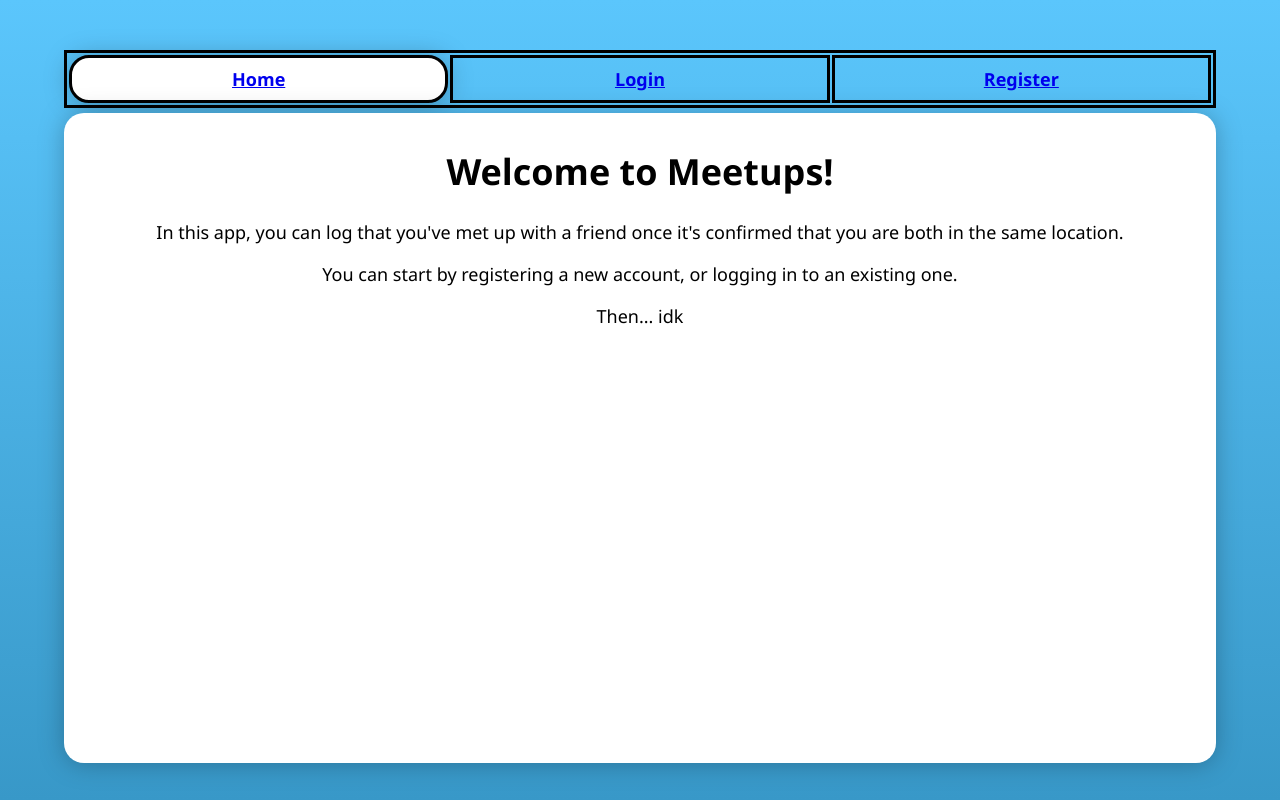
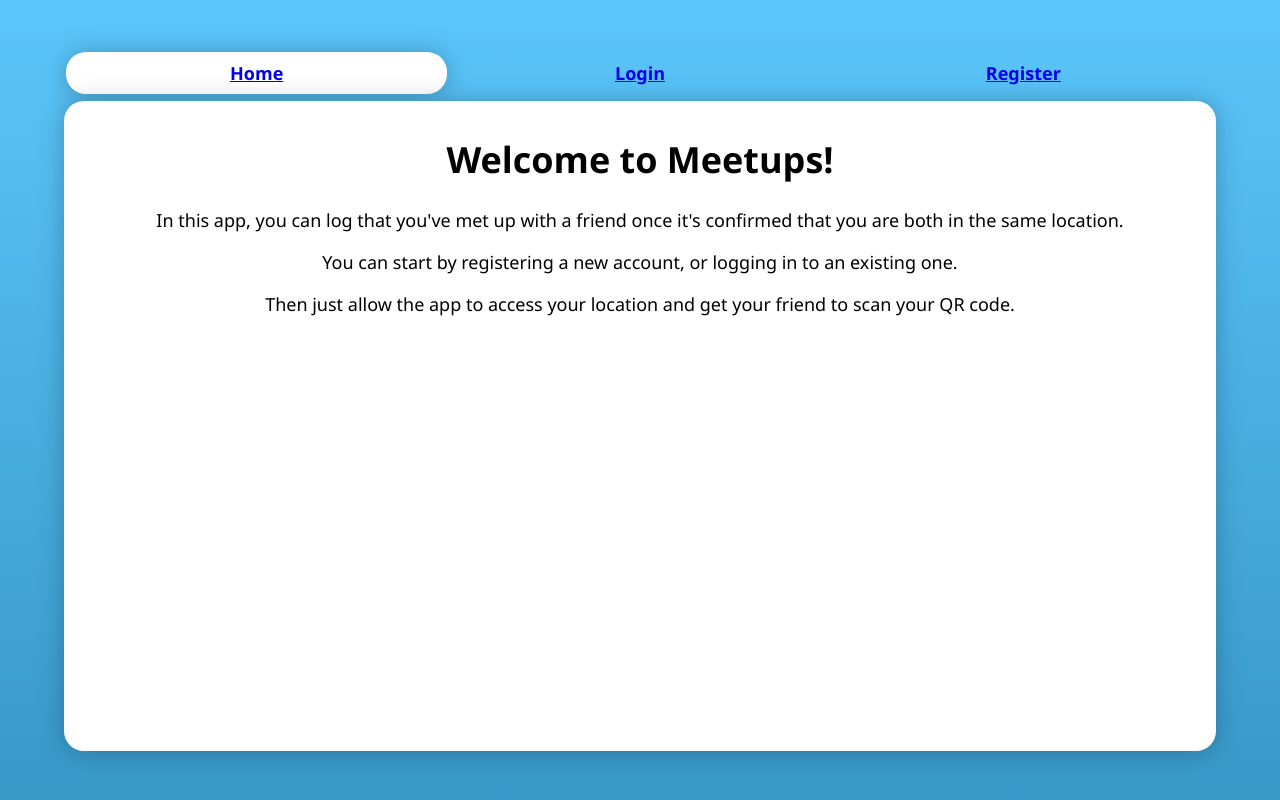
Before and after one commit to haefae222/Pizza_app, a Django app: page /contact/ in a window 1280 px wide. Run offline with Django 3.2, Linux system fonts and the light colour scheme; lists and menus that the app fills with data are empty.

Commit message:
minor CSS update

```diff
--- a/meetups/assignment_1/meetups/templates/base.html
+++ b/meetups/assignment_1/meetups/templates/base.html
@@ -1,8 +1,6 @@
 <!DOCTYPE html>
 <html>
 <head>
-<!-- instead of a style.css file, which is a pain to set up,
- I'm just gonna do all the style stuff in the base html file -->
     <style>
         body {
             min-height: 100vh;
@@ -37,10 +35,8 @@
             height: 25px;
             table-layout: fixed;
             margin-bottom: 5px;
-            border: solid;
         }
         th {
-            border: solid;
             width: auto;
         }
     </style>
--- a/meetups/assignment_1/meetups/templates/contact.html
+++ b/meetups/assignment_1/meetups/templates/contact.html
@@ -23,5 +23,5 @@ inlcudes a link back to the index page.
 <h1>Welcome to Meetups!</h1>
 <p>In this app, you can log that you've met up with a friend once it's confirmed that you are both in the same location.</p>
 <p>You can start by registering a new account, or logging in to an existing one.</p>
-<p>Then... idk</p>
+<p>Then just allow the app to access your location and get your friend to scan your QR code.</p>
 {% endblock %}
```
